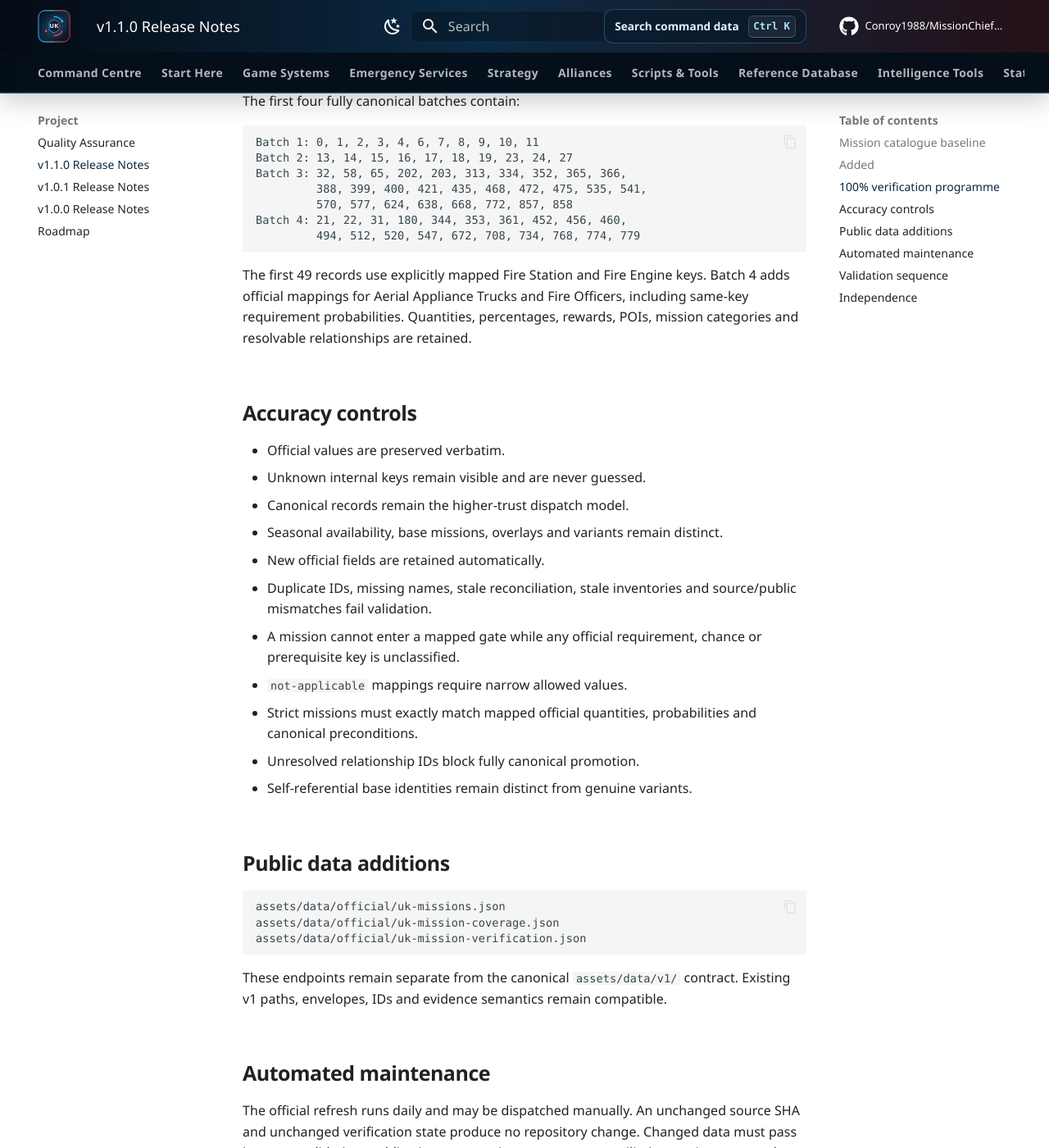
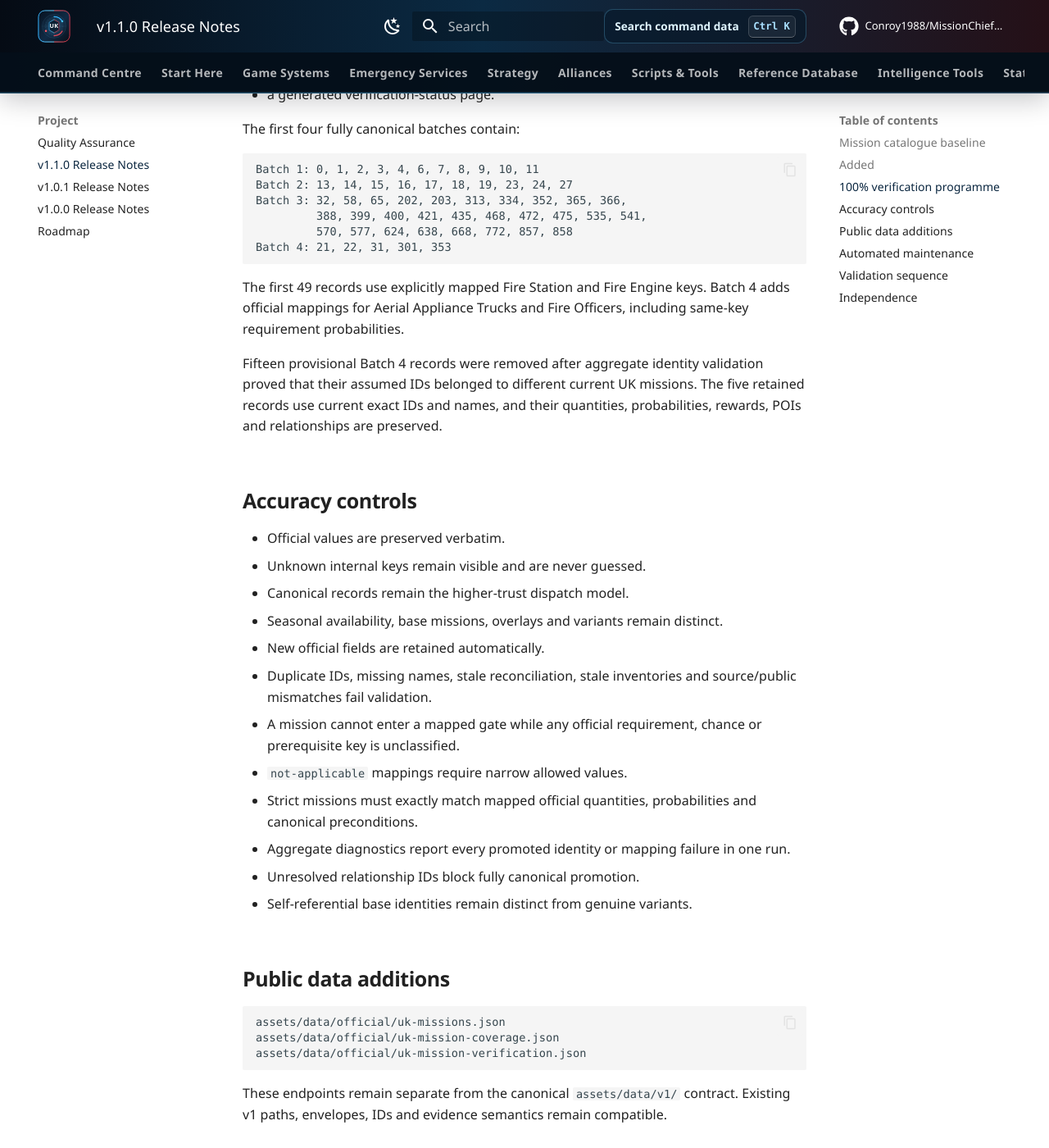
Before and after one commit to Conroy1988/MissionChief-UK, an MkDocs documentation site: the page built from docs/releases/v1.1.0.md, in a window 1280 px wide and 1400 px high, scrolled down 1945 px. Shown: the whole window at 82% size. Built offline with MkDocs 1.6.1 and Material for MkDocs 9.7.7, drawn with Linux system fonts in a browser that asks for light colours; comment, search, counter and statistics services are not loaded; some of the changed text lies outside the part shown.

Commit message:
Correct v1.1.0 Batch 4 release evidence

````diff
--- a/docs/releases/v1.1.0.md
+++ b/docs/releases/v1.1.0.md
@@ -51,6 +51,7 @@ The release includes:
 - base and scalable batch verification registries;
 - an official-key mapping registry;
 - deterministic blockers and next actions;
+- aggregate promoted-mission identity diagnostics;
 - strict chance-aware key-equivalence validation;
 - offline coverage reconciliation after every canonical batch;
 - evidence-safe candidate and official-key backlog analysis across all 1,062 records;
@@ -65,11 +66,12 @@ Batch 2: 13, 14, 15, 16, 17, 18, 19, 23, 24, 27
 Batch 3: 32, 58, 65, 202, 203, 313, 334, 352, 365, 366,
          388, 399, 400, 421, 435, 468, 472, 475, 535, 541,
          570, 577, 624, 638, 668, 772, 857, 858
-Batch 4: 21, 22, 31, 180, 344, 353, 361, 452, 456, 460,
-         494, 512, 520, 547, 672, 708, 734, 768, 774, 779
+Batch 4: 21, 22, 31, 301, 353
 ```
 
-The first 49 records use explicitly mapped Fire Station and Fire Engine keys. Batch 4 adds official mappings for Aerial Appliance Trucks and Fire Officers, including same-key requirement probabilities. Quantities, percentages, rewards, POIs, mission categories and resolvable relationships are retained.
+The first 49 records use explicitly mapped Fire Station and Fire Engine keys. Batch 4 adds official mappings for Aerial Appliance Trucks and Fire Officers, including same-key requirement probabilities.
+
+Fifteen provisional Batch 4 records were removed after aggregate identity validation proved that their assumed IDs belonged to different current UK missions. The five retained records use current exact IDs and names, and their quantities, probabilities, rewards, POIs and relationships are preserved.
 
 ## Accuracy controls
 
@@ -82,6 +84,7 @@ The first 49 records use explicitly mapped Fire Station and Fire Engine keys. Ba
 - A mission cannot enter a mapped gate while any official requirement, chance or prerequisite key is unclassified.
 - `not-applicable` mappings require narrow allowed values.
 - Strict missions must exactly match mapped official quantities, probabilities and canonical preconditions.
+- Aggregate diagnostics report every promoted identity or mapping failure in one run.
 - Unresolved relationship IDs block fully canonical promotion.
 - Self-referential base identities remain distinct from genuine variants.
 
@@ -97,7 +100,7 @@ These endpoints remain separate from the canonical `assets/data/v1/` contract. E
 
 ## Automated maintenance
 
-The official refresh runs daily and may be dispatched manually. An unchanged source SHA and unchanged verification state produce no repository change. Changed data must pass importer validation, publication, compaction, coverage reconciliation, registry merge, key mapping validation, candidate and key-backlog analysis, and catalogue auditing before commit and deployment.
+The official refresh runs daily and may be dispatched manually. An unchanged source SHA and unchanged verification state produce no repository change. Changed data must pass importer validation, publication, compaction, coverage reconciliation, registry merge, aggregate identity diagnostics, key mapping validation, candidate and key-backlog analysis, and catalogue auditing before commit and deployment.
 
 ## Validation sequence
 
@@ -107,16 +110,17 @@ The release is eligible only after:
 2. official/canonical coverage reconciliation;
 3. official catalogue losslessness validation;
 4. verification batch registry merge;
-5. official-key mapping and strict chance-aware equivalence validation;
-6. evidence-safe candidate and key-backlog analysis;
-7. deterministic verification-status generation;
-8. export and FAQ generation;
-9. repository, API, link and anchor auditing;
-10. strict MkDocs and built-site auditing;
-11. JavaScript and Chromium acceptance;
-12. GitHub Pages deployment;
-13. live HTTP and public-data smoke testing; and
-14. Chromium, Firefox, iPhone WebKit and iPad WebKit acceptance.
+5. aggregate promoted-mission identity diagnostics;
+6. official-key mapping and strict chance-aware equivalence validation;
+7. evidence-safe candidate and key-backlog analysis;
+8. deterministic verification-status generation;
+9. export and FAQ generation;
+10. repository, API, link and anchor auditing;
+11. strict MkDocs and built-site auditing;
+12. JavaScript and Chromium acceptance;
+13. GitHub Pages deployment;
+14. live HTTP and public-data smoke testing; and
+15. Chromium, Firefox, iPhone WebKit and iPad WebKit acceptance.
 
 ## Independence
 
````
Also changed, not shown: other parts of docs/releases/v1.1.0.md (+4 -4 lines).
